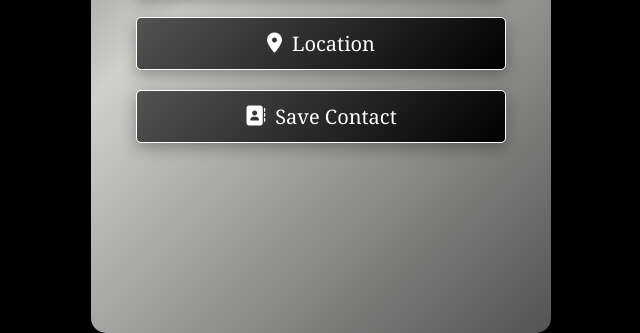
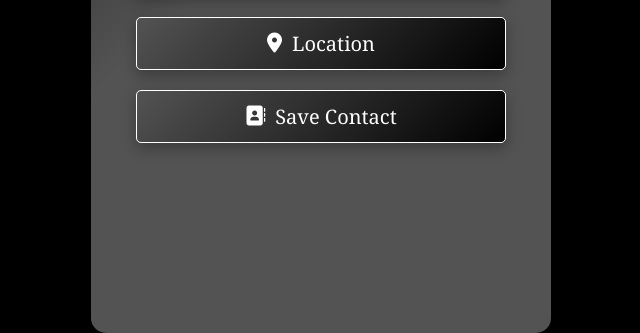
Before and after one commit to PalestinianDesigner/PerfumePassion, a plain HTML site: page index.html in a window 1280 px wide. Shown: the part 532-865 px from the top of the page, without its empty margins (319-959 px from the left). Drawn offline with Linux system fonts and the light colour scheme.

Commit message:
index.html

```diff
--- a/index.html
+++ b/index.html
@@ -10,7 +10,7 @@
 
         :root {
             --primary-color: #000000;
-            --secondary-color: #CFD0CC;
+            --secondary-color: #535353;
             --button-gradient-start: #535353;
             --button-gradient-end: #000000;
             --text-color: #FFFFFF;
```
